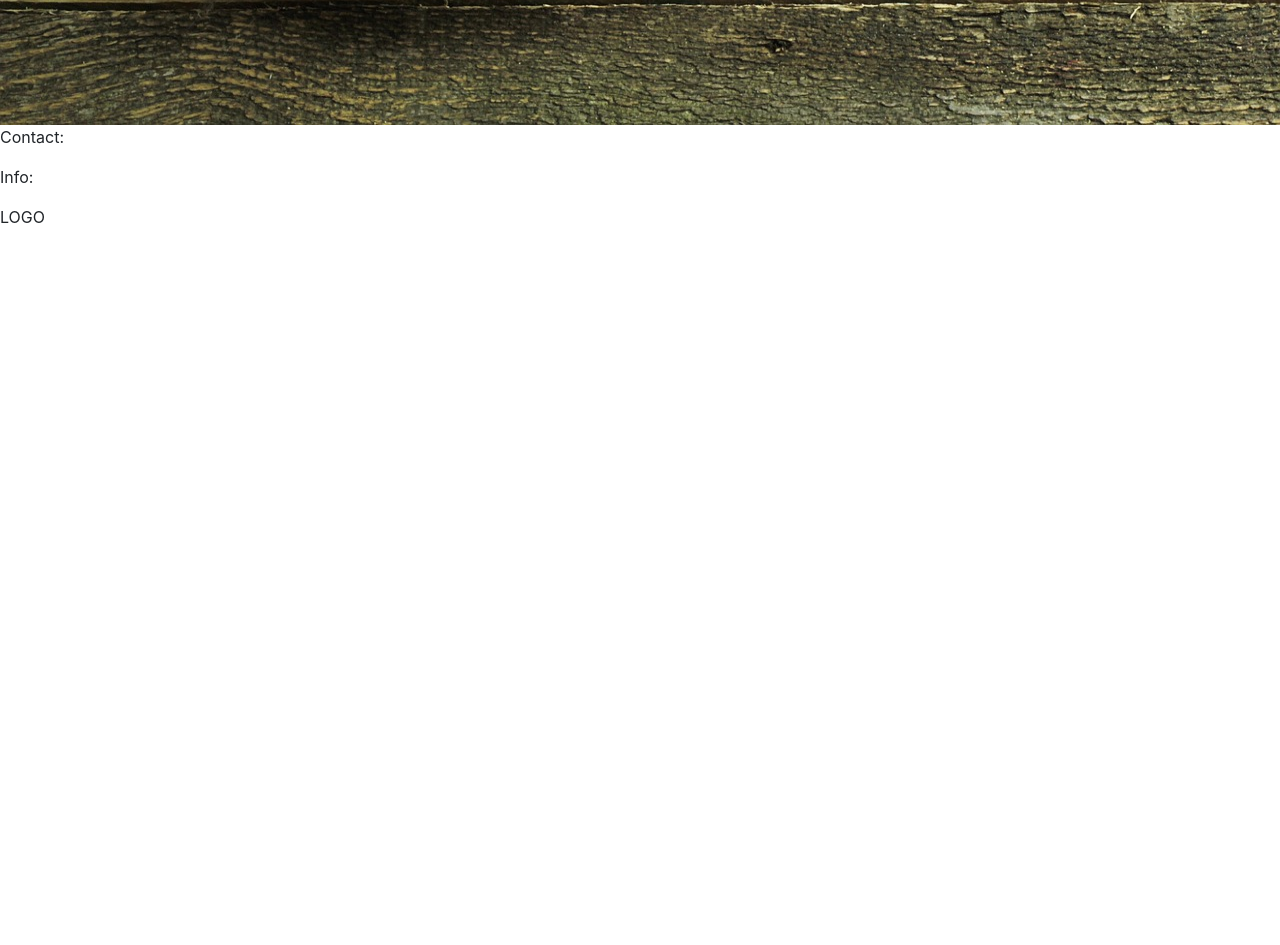
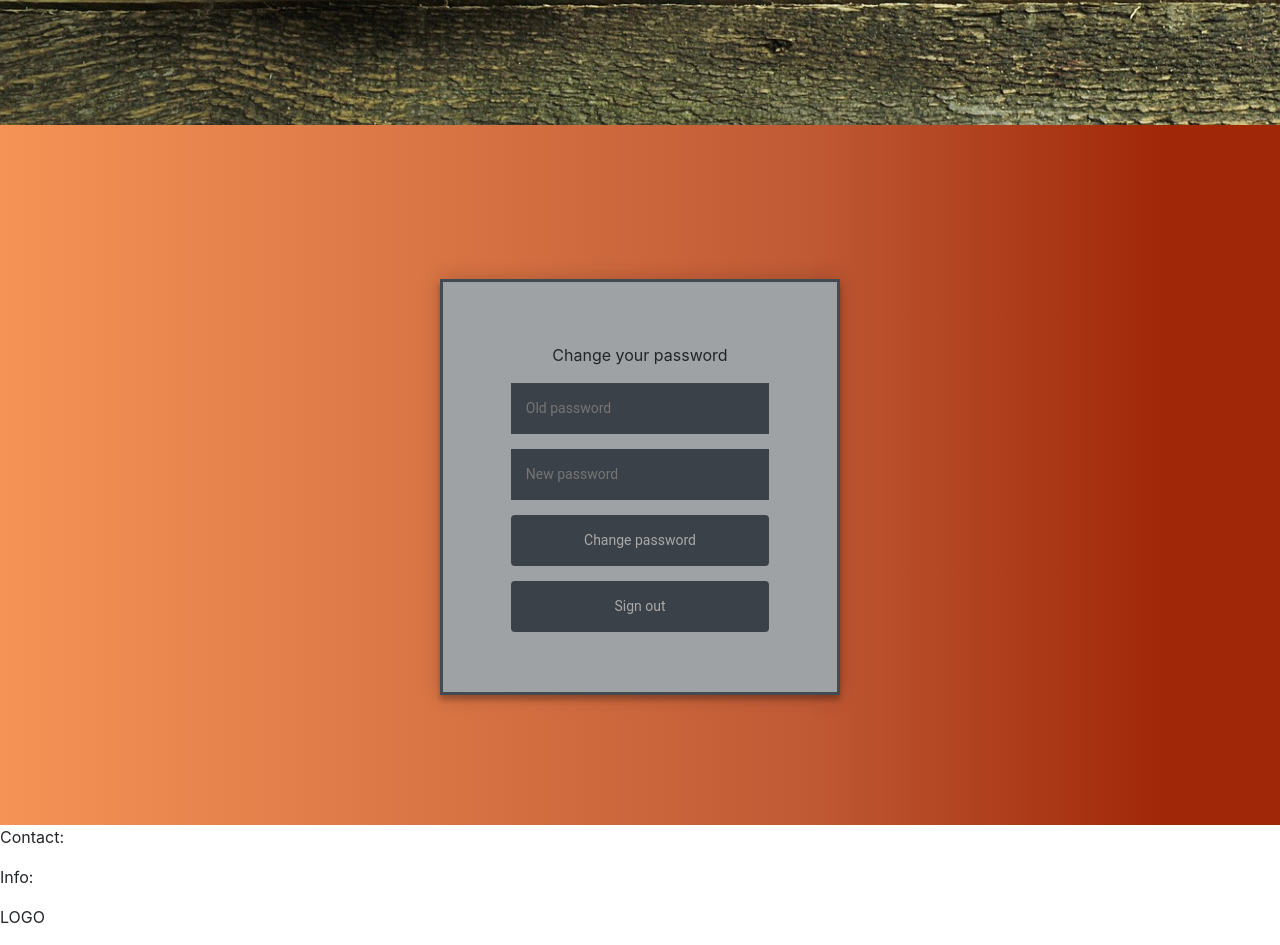
Before and after one commit to pvd-04-team-02/pley-with-your-food-client, a website built with webpack: page index.html in a window 1280 px wide. Shown: the part 700-1645 px from the top of the page. Before the commit the page ends 945 px from the top, so only its background shows below. Built offline with nearby package versions, Linux system fonts and the light colour scheme.

Commit message:
Updated to changePassword section will attempt to connect it to setting button

```diff
--- a/assets/scripts/app.js
+++ b/assets/scripts/app.js
@@ -17,6 +17,7 @@ $(() => {
   $('.Delete').on('submit', events.onDelete)
   $('.Index').on('submit', events.onIndex)
   $('#accButton').on('click', siteFunc.authForms)
+  $('#accButton').on('click', siteFunc.settingsForms)
   $(document).ready(siteFunc.mainForms)
   $('.message a').click(function () {
     $('form').animate({height: 'toggle', opacity: 'toggle'}, 'slow')
--- a/assets/styles/index.scss
+++ b/assets/styles/index.scss
@@ -103,11 +103,30 @@
     filter: progid:DXImageTransform.Microsoft.gradient( startColorstr='#f59356', endColorstr='#a02708', GradientType=1 );
   }
 
+  .settingsp {
+    width: 100%;
+    height: 700px;
+    background: rgba(245,147,86,1);
+    background: -moz-linear-gradient(left, rgba(245,147,86,1) 0%, rgba(221,121,71,1) 29%, rgba(197,95,56,1) 57%, rgba(192,90,53,1) 63%, rgba(160,39,8,1) 91%);
+    background: -webkit-gradient(left top, right top, color-stop(0%, rgba(245,147,86,1)), color-stop(29%, rgba(221,121,71,1)), color-stop(57%, rgba(197,95,56,1)), color-stop(63%, rgba(192,90,53,1)), color-stop(91%, rgba(160,39,8,1)));
+    background: -webkit-linear-gradient(left, rgba(245,147,86,1) 0%, rgba(221,121,71,1) 29%, rgba(197,95,56,1) 57%, rgba(192,90,53,1) 63%, rgba(160,39,8,1) 91%);
+    background: -o-linear-gradient(left, rgba(245,147,86,1) 0%, rgba(221,121,71,1) 29%, rgba(197,95,56,1) 57%, rgba(192,90,53,1) 63%, rgba(160,39,8,1) 91%);
+    background: -ms-linear-gradient(left, rgba(245,147,86,1) 0%, rgba(221,121,71,1) 29%, rgba(197,95,56,1) 57%, rgba(192,90,53,1) 63%, rgba(160,39,8,1) 91%);
+    background: linear-gradient(to right, rgba(245,147,86,1) 0%, rgba(221,121,71,1) 29%, rgba(197,95,56,1) 57%, rgba(192,90,53,1) 63%, rgba(160,39,8,1) 91%);
+    filter: progid:DXImageTransform.Microsoft.gradient( startColorstr='#f59356', endColorstr='#a02708', GradientType=1 );
+  }
+
 
 
   // Login Form //
 
 .login-page {
+  width: 400px;
+  padding: 12% 0 0;
+  margin: auto;
+}
+
+.settings-page {
   width: 400px;
   padding: 12% 0 0;
   margin: auto;
--- a/index.html
+++ b/index.html
@@ -2,7 +2,7 @@
 <html>
 
 <head>
-  <title>Pley With Your Food</title>
+  <title>FoodSens</title>
   <meta name="viewport" content="width=device-width, initial-scale=1">
 
   <!-- Do not add `link` tags-->
@@ -22,7 +22,7 @@
       <h2>FoodSens</h2>
     </div>
     <div class="navbar-right">
-      <a href="#">STUFF</a>
+      <a href="#">Settings</a>
       <a href="#" id="accButton">Account</a>
     </div>
   </div>
@@ -145,6 +145,28 @@
     </div>
   </div>
 
+<div class="settingsp">
+    <div class="settings-page">
+      <div class="form">
+        <form id="changePassword">
+          <p id="accemail"></p>
+              <p>Change your password</p>
+              <fieldset>
+                <input type="password" name="passwords[old]" placeholder="Old password">
+                <input type="password" name="passwords[new]" placeholder="New password">
+                <input class="btn btn-outline-success" type="submit" value="Change password">
+              </fieldset>
+            </form>
+            <form id="sign-out">
+               <fieldset>
+                 <input class="btn btn-outline-success" type="submit" value="Sign out">
+               </fieldset>
+        </form>
+      </div>
+    </div>
+  </div>
+
+
   <footer>
     <div>
       <p> Contact: </p>
@@ -155,6 +177,7 @@
     <div>
       <p> LOGO </p>
     </div>
+
   </footer>
 </body>
 
```
